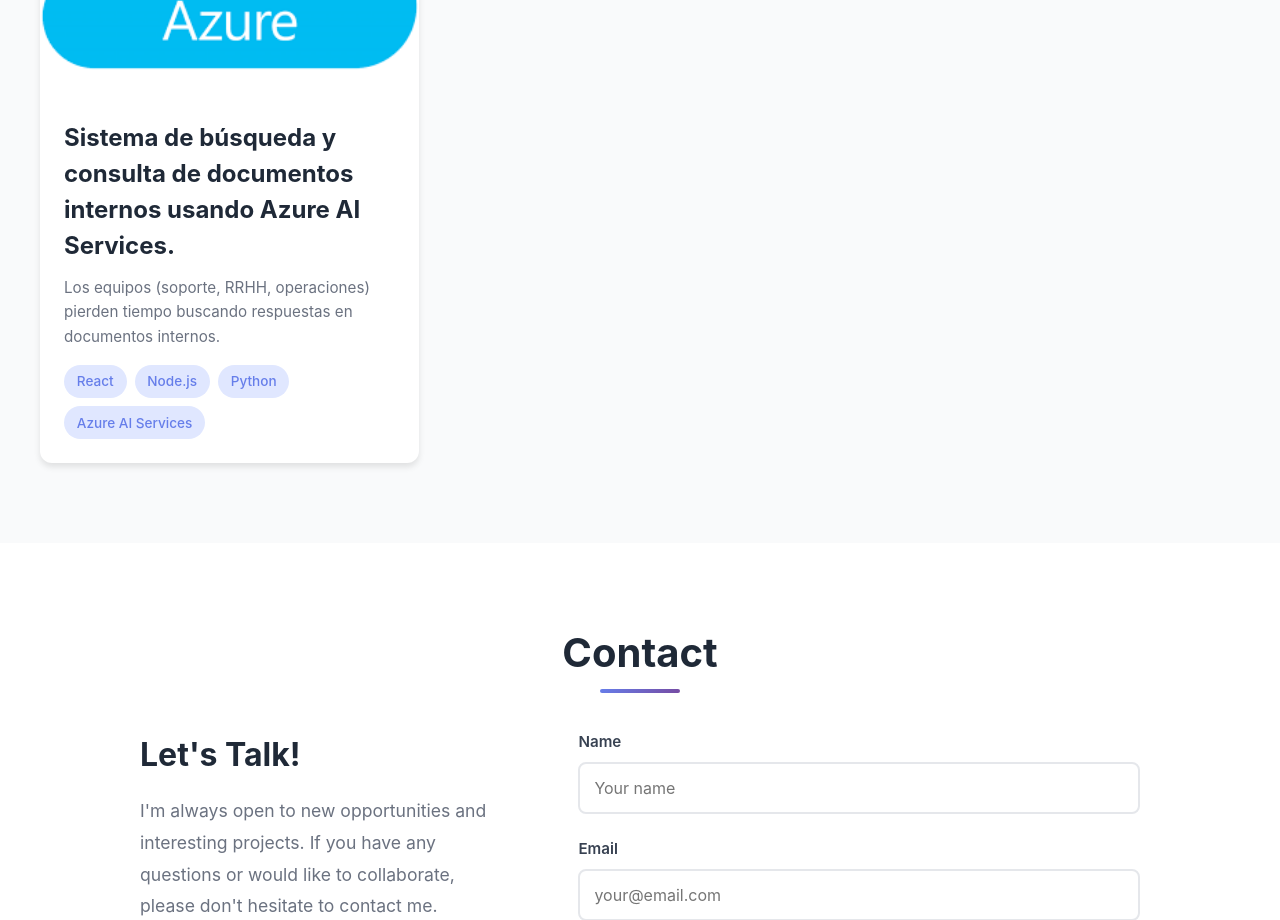
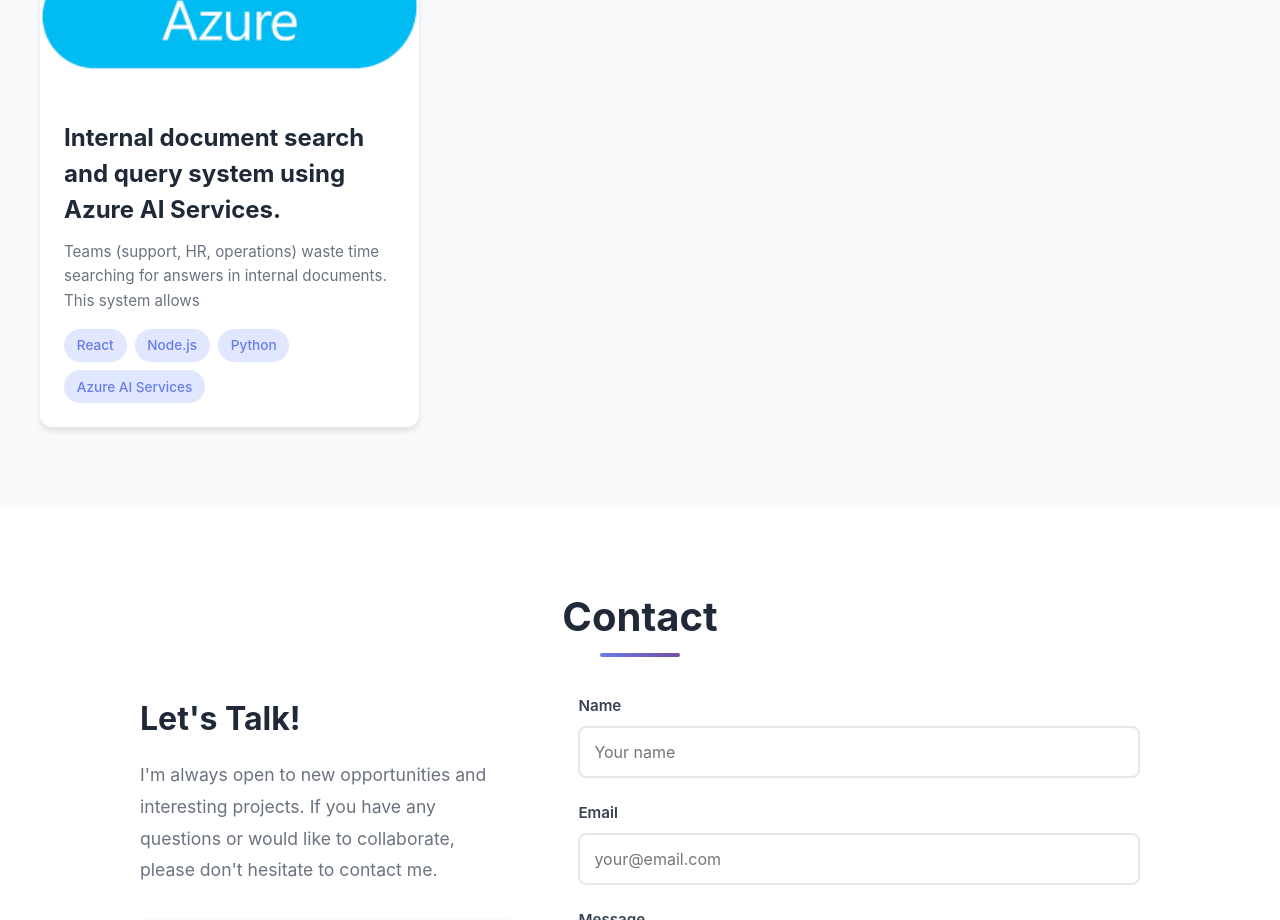
Before and after one commit to maurocarlucci/Portafolio_Mauro_Carlucci, a React (Vite) app in the folder frontend/: page / in a window 1280 px wide. Shown: the part 2760-3680 px from the top of the page. Built offline with nearby package versions, Linux system fonts and the light colour scheme; no server answers.

Commit message:
Update project titles and descriptions to English for consistency and clarity.

```diff
--- a/frontend/src/components/Projects.tsx
+++ b/frontend/src/components/Projects.tsx
@@ -5,8 +5,8 @@ const Projects = () => {
   const projects = [
     {
       id: 1,
-      title: 'Sistema de búsqueda y consulta de documentos internos usando Azure AI Services.',
-      description: 'Los equipos (soporte, RRHH, operaciones) pierden tiempo buscando respuestas en documentos internos.',
+      title: 'Internal document search and query system using Azure AI Services.',
+      description: 'Teams (support, HR, operations) waste time searching for answers in internal documents. This system allows',
       technologies: ['React', 'Node.js', 'Python', 'Azure AI Services'],
       image: azureImage,
       github: 'https://github.com/maurocarlucci/LigaHikru-M2Devs'
```
